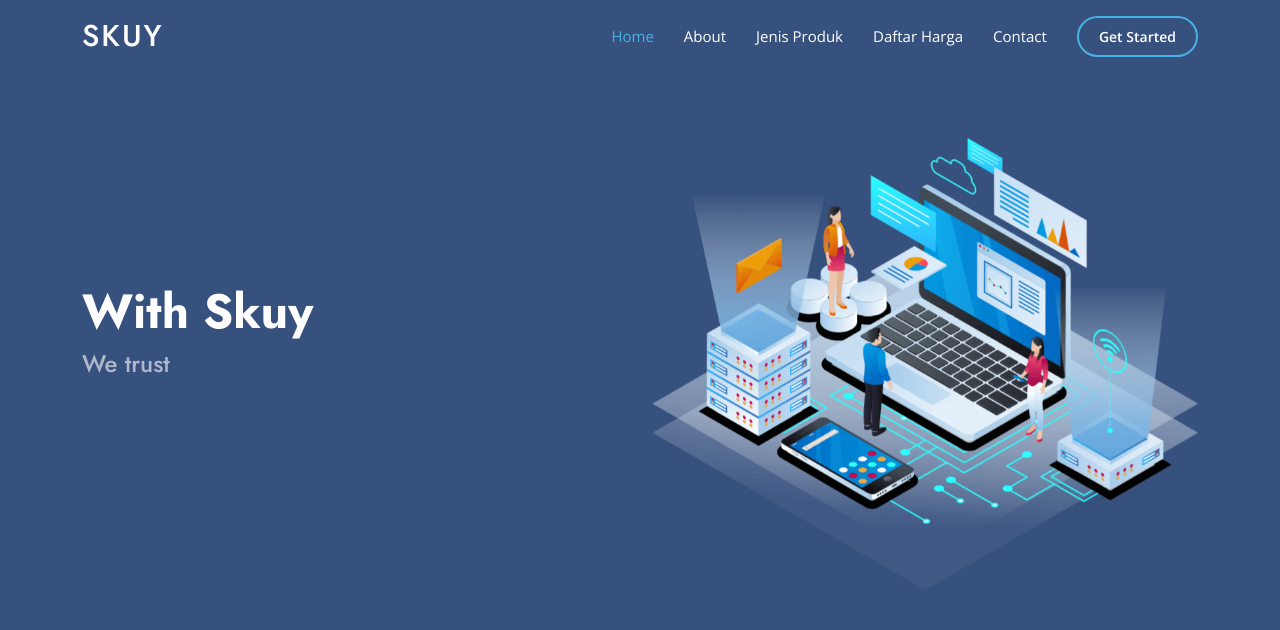
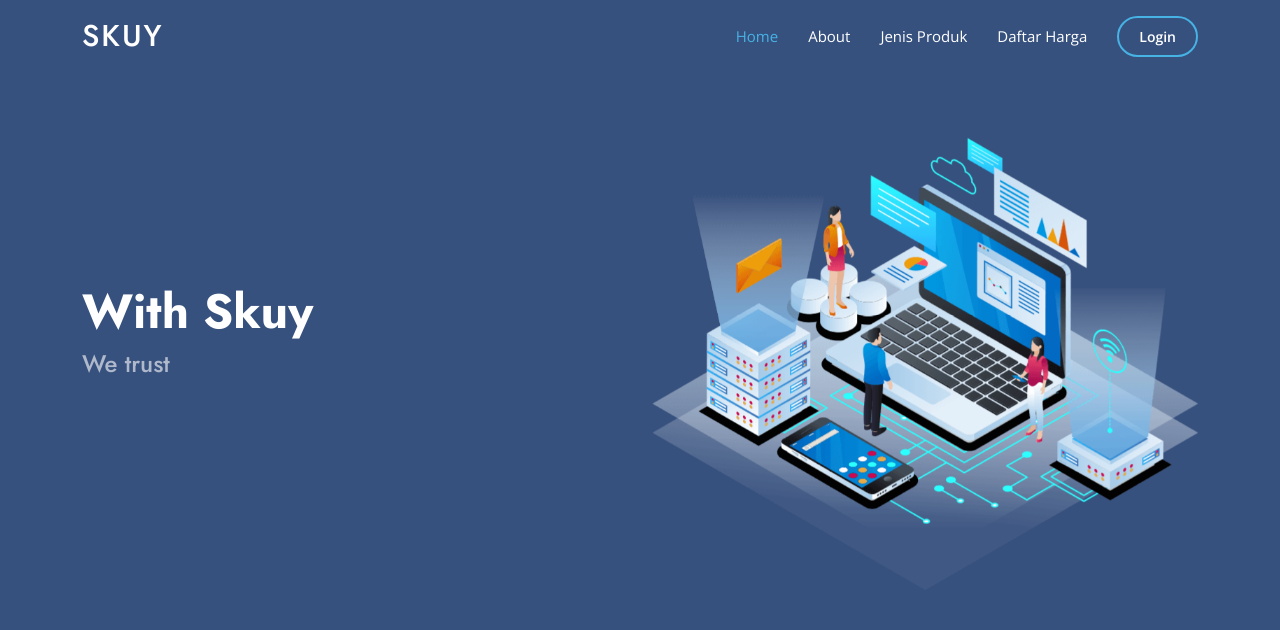
Before and after one commit to adifdavin/adifdavin.github.io, a plain HTML site: page index.html in a window 1280 px wide. Shown: the top 630 px of the page. Drawn offline with nearby package versions, Linux system fonts and the light colour scheme.

Commit message:
Update index.html

```diff
--- a/index.html
+++ b/index.html
@@ -70,8 +70,8 @@
               <li><a href="#">Drop Down 4</a></li>
             </ul>
           </li> -->
-          <li><a class="nav-link scrollto" href="#contact">Contact</a></li>
-          <li><a class="getstarted scrollto" href="#about">Get Started</a></li>
+<!--           <li><a class="nav-link scrollto" href="#contact">Contact</a></li> -->
+          <li><a class="getstarted scrollto" href="#about">Login</a></li>
         </ul>
         <i class="bi bi-list mobile-nav-toggle"></i>
       </nav><!-- .navbar -->
```
